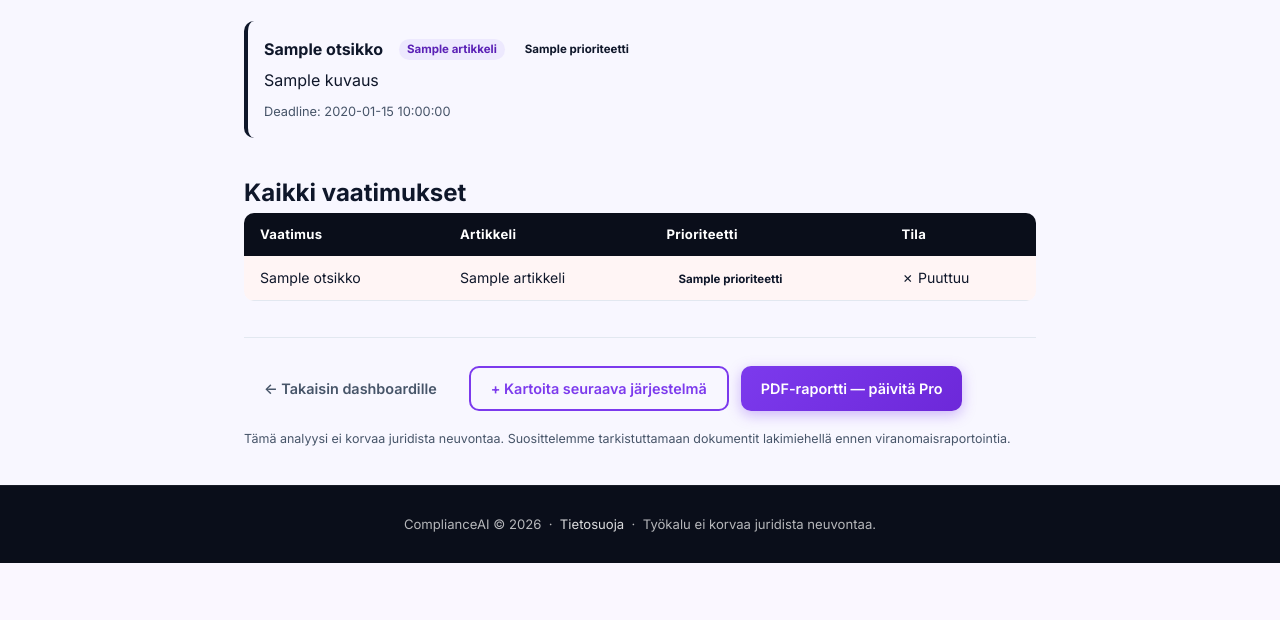
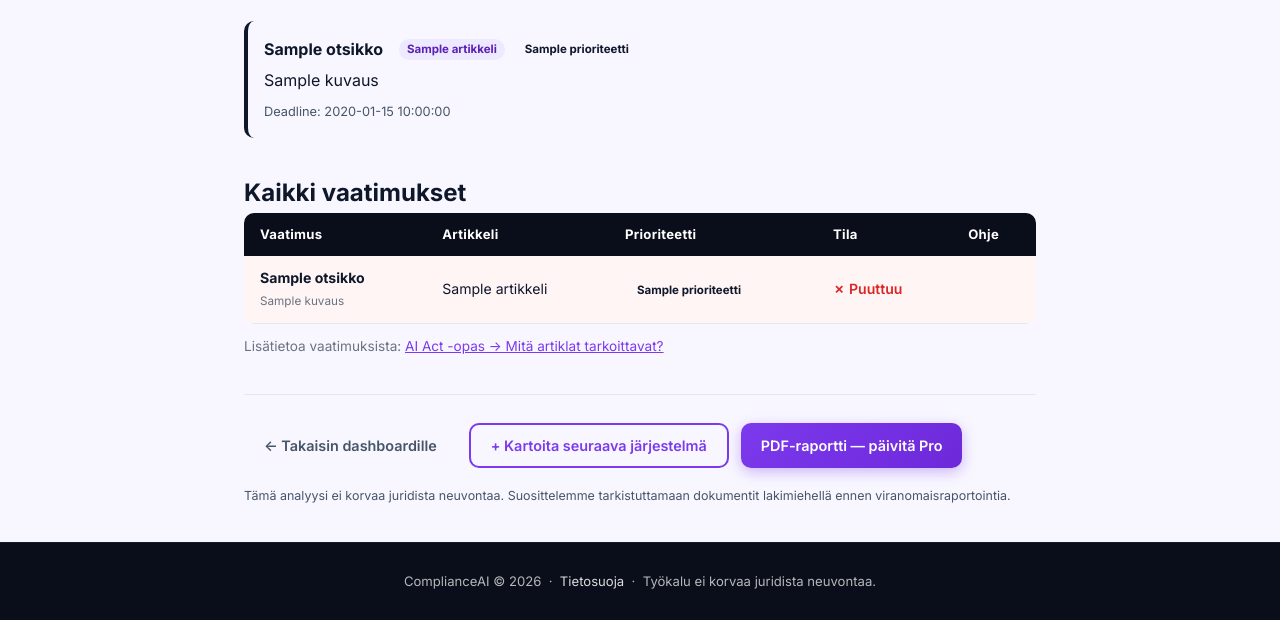
Before and after one commit to jaalankasanova/aiact, a Flask app: template templates/tulos.html in a window 1280 px wide. Shown: the part 429-1049 px from the top of the page. Before the commit the page ends 992 px from the top, so only its background shows below. Run offline with Flask 3, Linux system fonts and the light colour scheme; the template is opened without the code that fills it: most values are stand-ins (such as "Sample title", 1, 10 or a date in 2020); some libraries are stand-ins or nearby versions.

Commit message:
feat: ohje-sarake vaatimustaulukkoon, linkki opas-sivulle

```diff
--- a/templates/tulos.html
+++ b/templates/tulos.html
@@ -72,20 +72,35 @@
       <h2>Kaikki vaatimukset</h2>
       <table class="vaatimus-taulukko">
         <thead>
-          <tr><th>Vaatimus</th><th>Artikkeli</th><th>Prioriteetti</th><th>Tila</th></tr>
+          <tr><th>Vaatimus</th><th>Artikkeli</th><th>Prioriteetti</th><th>Tila</th><th>Ohje</th></tr>
         </thead>
         <tbody>
           {% for v in riski.vaaditut %}
           {% set tehty = vastaukset.get(v.id, False) %}
+          {% set tp = toimenpiteet.get(v.id, {}) %}
           <tr class="{{ 'rivi-ok' if tehty else 'rivi-puuttuu' }}">
-            <td>{{ v.otsikko }}</td>
+            <td>
+              <strong>{{ v.otsikko }}</strong><br>
+              <small style="color:#6b7280;">{{ v.kuvaus }}</small>
+            </td>
             <td>{{ v.artikkeli }}</td>
             <td><span class="req-prioriteetti prio-{{ v.prioriteetti }}">{{ v.prioriteetti }}</span></td>
-            <td>{% if tehty %}✓ Hoidettu{% else %}✗ Puuttuu{% endif %}</td>
+            <td>{% if tehty %}<span style="color:#059669;font-weight:600;">✓ Hoidettu</span>{% else %}<span style="color:#dc2626;font-weight:600;">✗ Puuttuu</span>{% endif %}</td>
+            <td>
+              {% if not tehty and tp %}
+              <small style="color:#4b5563;">{{ tp.ohje[:120] }}{% if tp.ohje|length > 120 %}…{% endif %}</small><br>
+              <small style="color:#6b7280;">⏱ {{ tp.aika }} &nbsp;|&nbsp; 👤 {{ tp.vastuu }}</small>
+              {% elif tehty %}
+              <small style="color:#6b7280;">—</small>
+              {% endif %}
+            </td>
           </tr>
           {% endfor %}
         </tbody>
       </table>
+      <p style="font-size:.85rem;color:#6b7280;margin-top:.75rem;">
+        Lisätietoa vaatimuksista: <a href="{{ url_for('opas') }}#artikkelit" style="color:var(--primary);">AI Act -opas → Mitä artiklat tarkoittavat?</a>
+      </p>
     </div>
     {% endif %}
 
```
